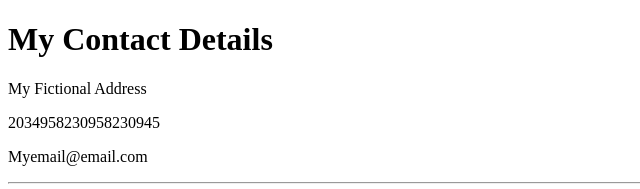
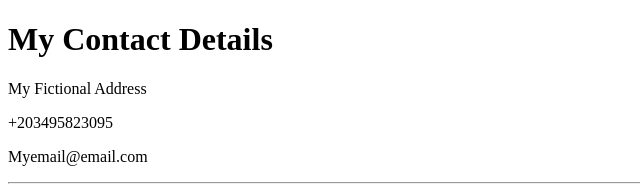
Before and after one commit to clycan/cv, a plain HTML site: page contact.html in a window 1280 px wide. Shown: the top 189 px of the page, 0-640 px from the left. Drawn offline with Linux system fonts and the light colour scheme.

Commit message:
Update contact.html

```diff
--- a/contact.html
+++ b/contact.html
@@ -7,7 +7,7 @@
   <body>
     <h1>My Contact Details</h1>
     <p>My Fictional Address</p>
-    <p>2034958230958230945</p>
+    <p>+203495823095</p>
     <p>Myemail@email.com</p>
     <hr>
     <form action="mailto:info@londonappbrewery.com" method="post" enctype="text/plain">
```
